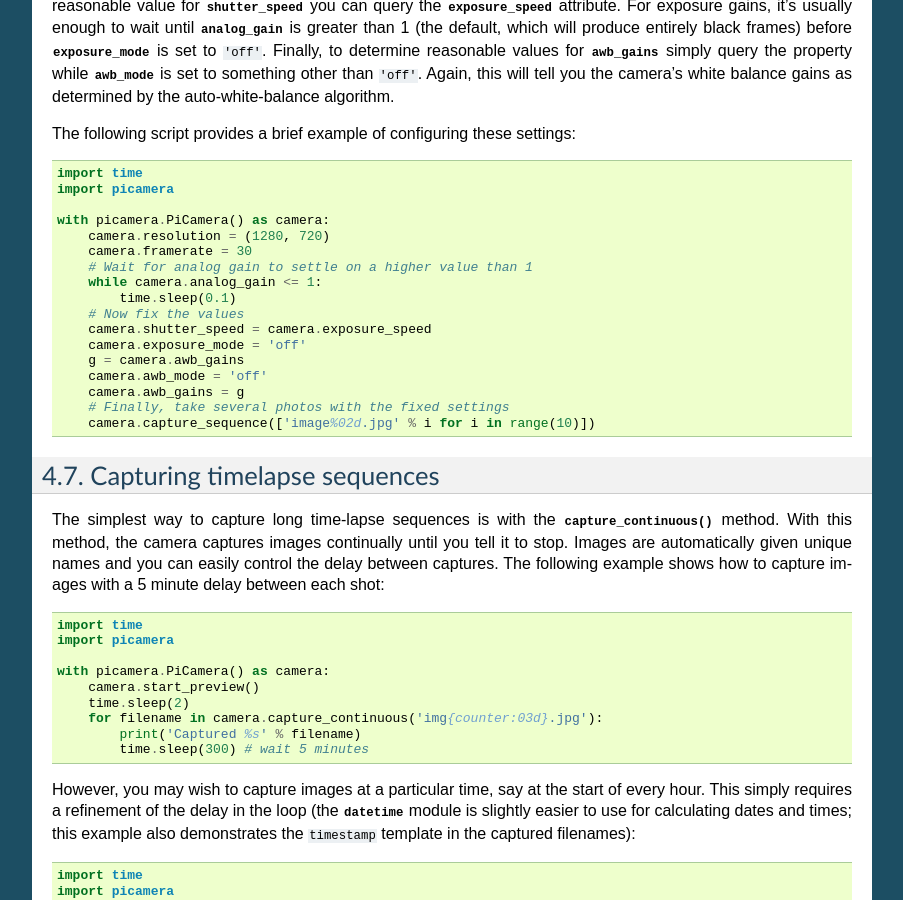
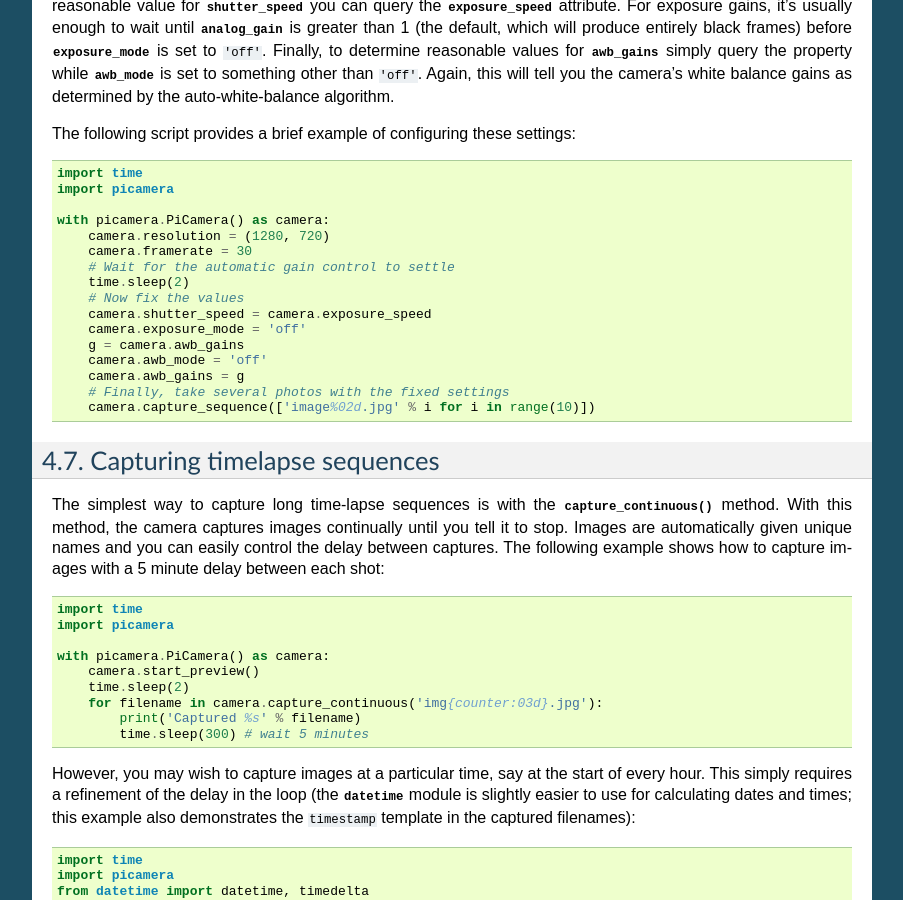
Before and after one commit to waveform80/picamera, a Sphinx documentation site: the page built from docs/recipes1.rst, in a window 1280 px wide and 900 px high, scrolled down 3113 px. Shown: the whole window, without its empty margins (198-1101 px from the left). Built offline with Sphinx 7.4.7, drawn with Linux system fonts in a browser that asks for light colours; pages that are not in the unit, such as notebooks, are missing from menus.

Commit message:
Use fixed timeout in consistent image recipe
Turns out the recipe doesn't work in daylight as analog gain never
exceeds one in daylight

```diff
--- a/docs/recipes1.rst
+++ b/docs/recipes1.rst
@@ -233,9 +233,8 @@ The following script provides a brief example of configuring these settings::
     with picamera.PiCamera() as camera:
         camera.resolution = (1280, 720)
         camera.framerate = 30
-        # Wait for analog gain to settle on a higher value than 1
-        while camera.analog_gain <= 1:
-            time.sleep(0.1)
+        # Wait for the automatic gain control to settle
+        time.sleep(2)
         # Now fix the values
         camera.shutter_speed = camera.exposure_speed
         camera.exposure_mode = 'off'
```
